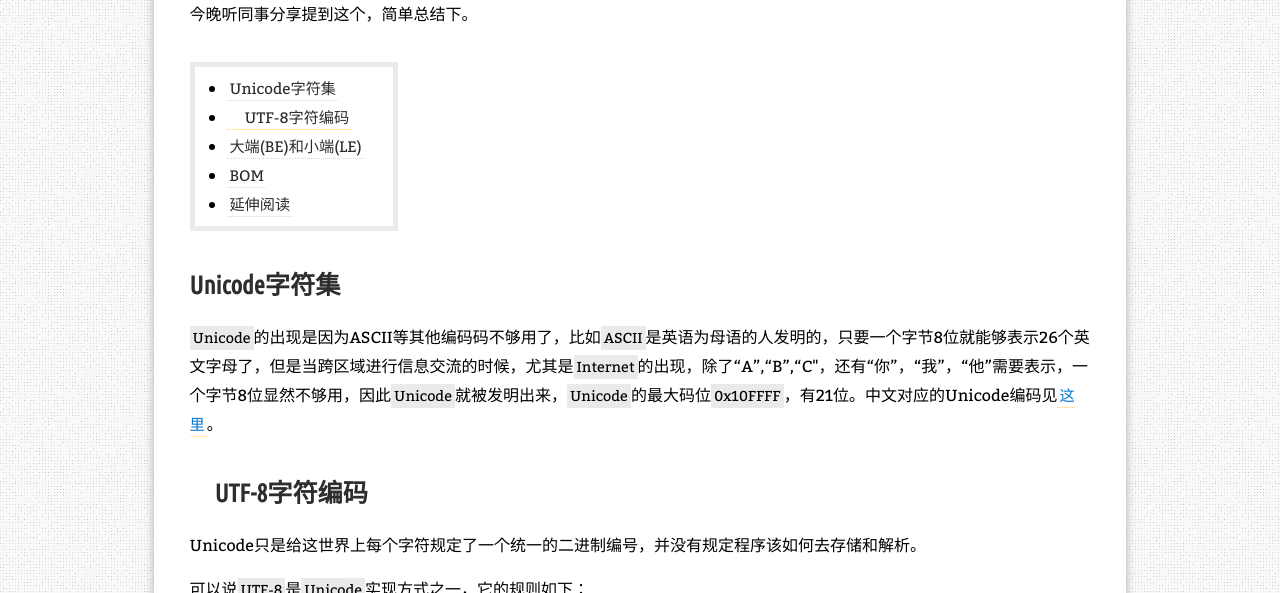
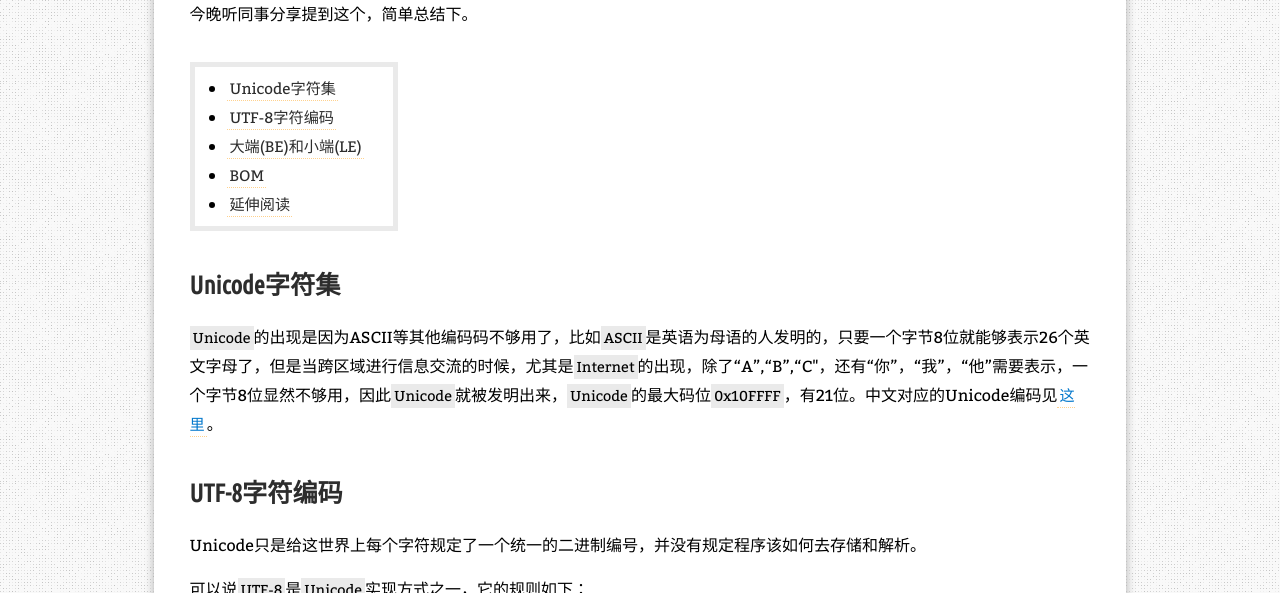
Before and after one commit to zhanjindong/zhanjindong.github.io, a Jekyll site: the page built from _posts/2014-11-29-unicode-and-utf-8.md, in a window 1280 px wide. Shown: the part 317-910 px from the top of the page. Built offline with Jekyll 4.4.1, drawn with Linux system fonts in a browser that asks for light colours; nearby versions of some CDN libraries; comment, search, counter and statistics services are not loaded.

Commit message:
add post

```diff
--- a/_posts/2014-11-29-unicode-and-utf-8.md
+++ b/_posts/2014-11-29-unicode-and-utf-8.md
@@ -18,8 +18,8 @@ utilities: fancybox, unveil
 
 `Unicode`的出现是因为ASCII等其他编码码不够用了，比如`ASCII`是英语为母语的人发明的，只要一个字节8位就能够表示26个英文字母了，但是当跨区域进行信息交流的时候，尤其是`Internet`的出现，除了“A”,“B”,“C"，还有“你”，“我”，“他”需要表示，一个字节8位显然不够用，因此`Unicode`就被发明出来，`Unicode`的最大码位`0x10FFFF`，有21位。中文对应的Unicode编码见[这里][1]。
 
-##　UTF-8字符编码
-{: #encoding}
+## UTF-8字符编码
+{: #coding}
 
 Unicode只是给这世界上每个字符规定了一个统一的二进制编号，并没有规定程序该如何去存储和解析。
 
```
